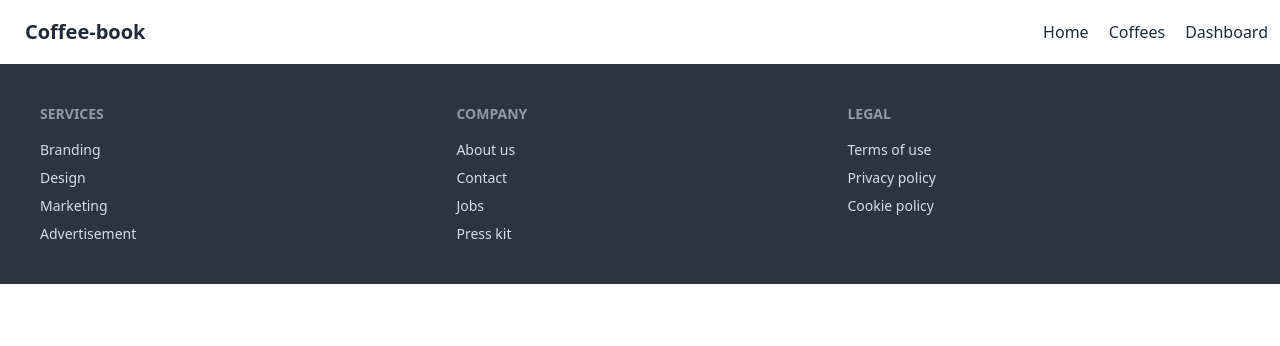
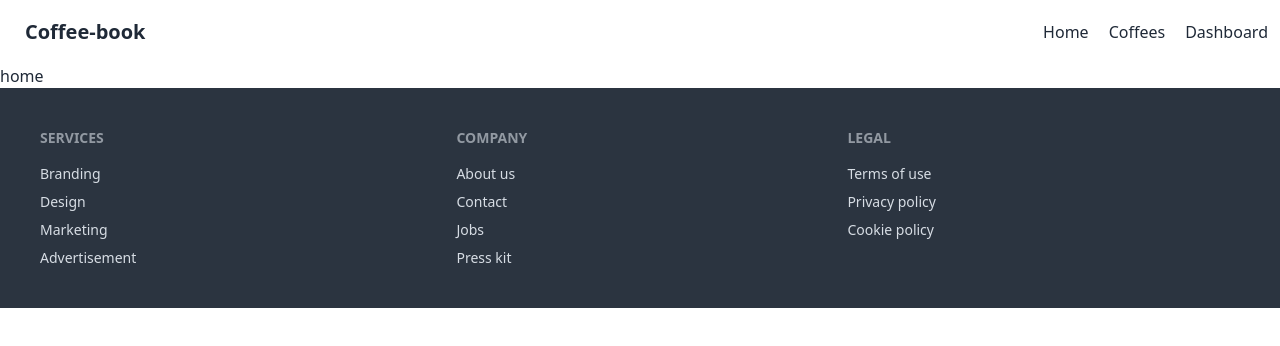
Before and after one commit to maruf-git/cofee-book, a React (Vite) app: page / in a window 1280 px wide. Shown: the top 346 px of the page. Built offline with nearby package versions, Linux system fonts and the light colour scheme.

Commit message:
added children components for main layout

```diff
--- a/src/components/Home.jsx
+++ b/src/components/Home.jsx
@@ -3,7 +3,7 @@ import React from 'react';
 const Home = () => {
     return (
         <div>
-            home
+          home
         </div>
     );
 };
--- a/src/layouts/MainLayout.jsx
+++ b/src/layouts/MainLayout.jsx
@@ -1,11 +1,13 @@
 import React from 'react';
 import Navbar from '../components/Navbar';
 import Footer from '../components/Footer';
+import { Outlet } from 'react-router-dom';
 
 const MainLayout = () => {
     return (
         <div>
             <Navbar></Navbar>
+            <Outlet></Outlet>
             <Footer></Footer>
         </div>
     );
```
Also changed, not shown: src/components/Router.jsx (+17 -1 lines).
